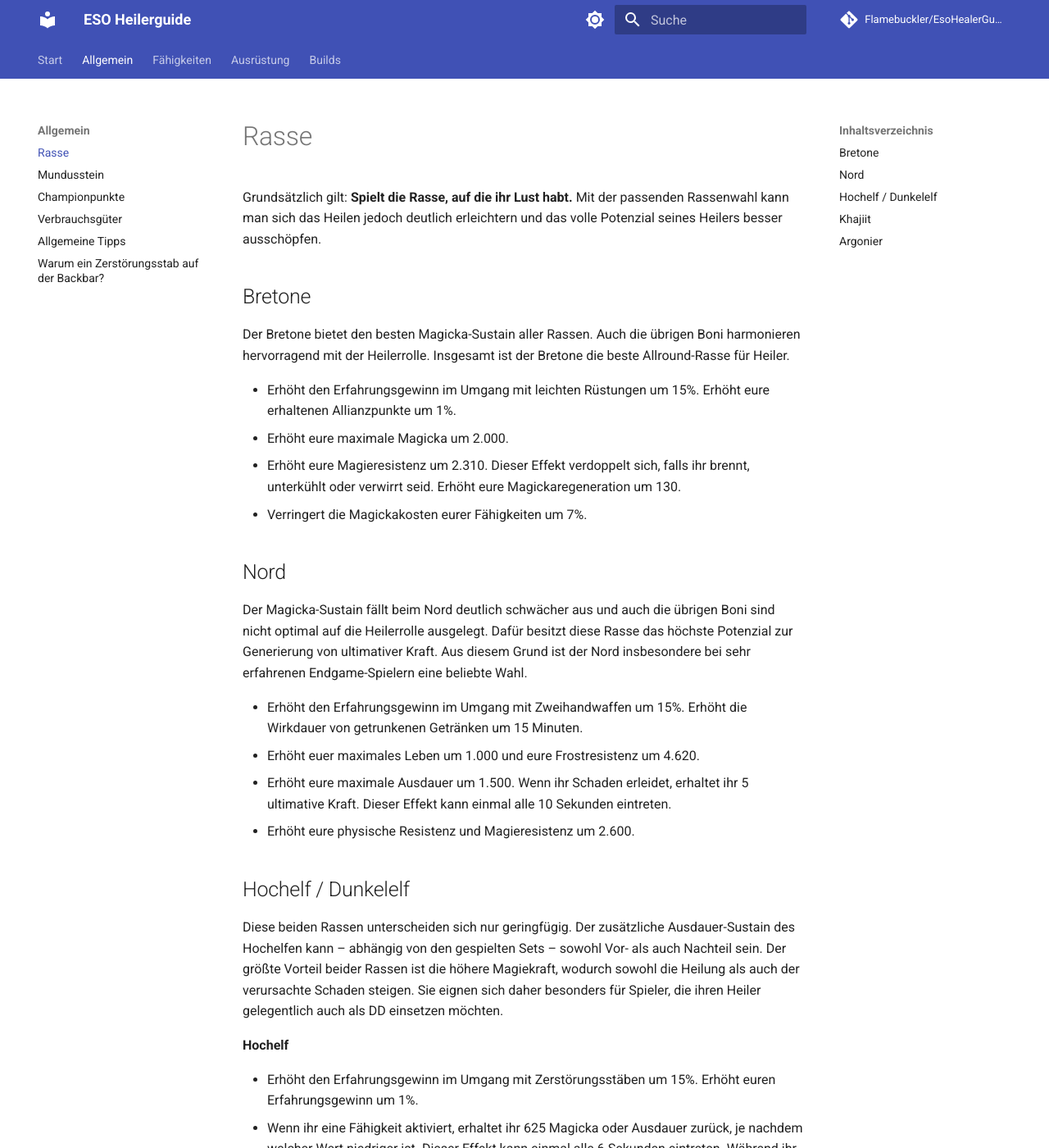
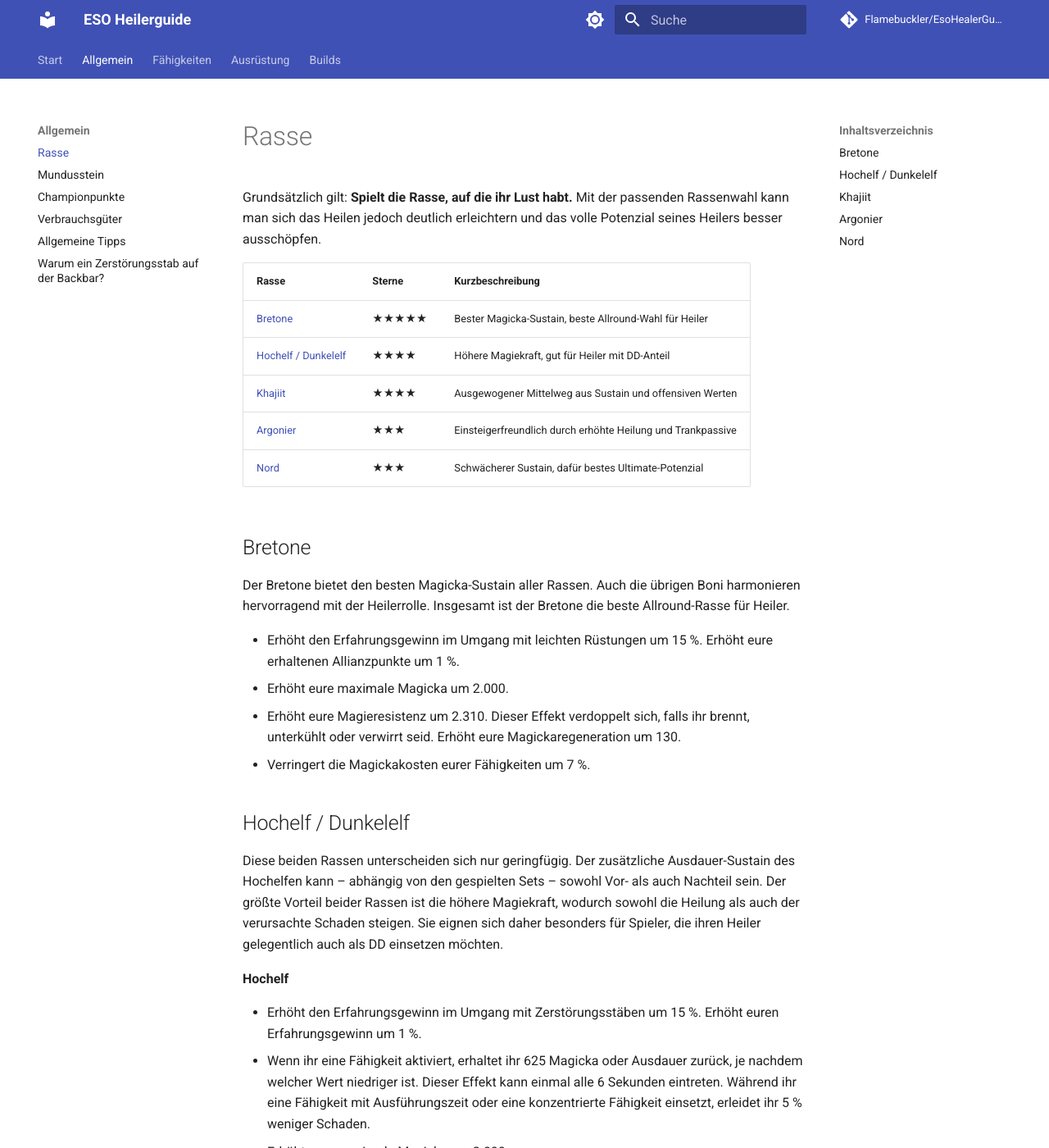
Before and after one commit to Flamebuckler/EsoHealerGuide, an MkDocs documentation site: the page built from docs/allgemein/race.md, in a window 1280 px wide and 1400 px high. Shown: the whole window at 82% size. Built offline with MkDocs 1.6.1 and Material for MkDocs 9.7.7, drawn with Linux system fonts in a browser that asks for light colours; comment, search, counter and statistics services are not loaded; some of the changed text lies outside the part shown.

Commit message:
Add race overview table and reorganize documentation
Added a summary table at the top of the race guide for quick comparison of all playable races with star ratings and descriptions. Reorganized the Nord section to appear last. Fixed spacing before percentage symbols throughout the document for consistent formatting. Minor text improvement: changed 'getrunkenen Getränken' to 'eingenommener Getränke' for more precise wording.

```diff
--- a/docs/allgemein/race.md
+++ b/docs/allgemein/race.md
@@ -1,24 +1,23 @@
 # Rasse
 
 Grundsätzlich gilt: **Spielt die Rasse, auf die ihr Lust habt.** Mit der passenden Rassenwahl kann man sich das Heilen jedoch deutlich erleichtern und das volle Potenzial seines Heilers besser ausschöpfen.
+
+| Rasse | Sterne | Kurzbeschreibung |
+|---|---|---|
+| [Bretone](#bretone) | ★★★★★ | Bester Magicka-Sustain, beste Allround-Wahl für Heiler |
+| [Hochelf / Dunkelelf](#hochelf-dunkelelf) | ★★★★ | Höhere Magiekraft, gut für Heiler mit DD-Anteil |
+| [Khajiit](#khajiit) | ★★★★ | Ausgewogener Mittelweg aus Sustain und offensiven Werten |
+| [Argonier](#argonier) | ★★★ | Einsteigerfreundlich durch erhöhte Heilung und Trankpassive |
+| [Nord](#nord) | ★★★ | Schwächerer Sustain, dafür bestes Ultimate-Potenzial |
 
 ## Bretone
 
 Der Bretone bietet den besten Magicka-Sustain aller Rassen. Auch die übrigen Boni harmonieren hervorragend mit der Heilerrolle. Insgesamt ist der Bretone die beste Allround-Rasse für Heiler.
 
-- Erhöht den Erfahrungsgewinn im Umgang mit leichten Rüstungen um 15%. Erhöht eure erhaltenen Allianzpunkte um 1%.
+- Erhöht den Erfahrungsgewinn im Umgang mit leichten Rüstungen um 15 %. Erhöht eure erhaltenen Allianzpunkte um 1 %.
 - Erhöht eure maximale Magicka um 2.000.
 - Erhöht eure Magieresistenz um 2.310. Dieser Effekt verdoppelt sich, falls ihr brennt, unterkühlt oder verwirrt seid. Erhöht eure Magickaregeneration um 130.
-- Verringert die Magickakosten eurer Fähigkeiten um 7%.
-
-## Nord
-
-Der Magicka-Sustain fällt beim Nord deutlich schwächer aus und auch die übrigen Boni sind nicht optimal auf die Heilerrolle ausgelegt. Dafür besitzt diese Rasse das höchste Potenzial zur Generierung von ultimativer Kraft. Aus diesem Grund ist der Nord insbesondere bei sehr erfahrenen Endgame-Spielern eine beliebte Wahl.
-
-- Erhöht den Erfahrungsgewinn im Umgang mit Zweihandwaffen um 15%. Erhöht die Wirkdauer von getrunkenen Getränken um 15 Minuten.
-- Erhöht euer maximales Leben um 1.000 und eure Frostresistenz um 4.620.
-- Erhöht eure maximale Ausdauer um 1.500. Wenn ihr Schaden erleidet, erhaltet ihr 5 ultimative Kraft. Dieser Effekt kann einmal alle 10 Sekunden eintreten.
-- Erhöht eure physische Resistenz und Magieresistenz um 2.600.
+- Verringert die Magickakosten eurer Fähigkeiten um 7 %.
 
 ## Hochelf / Dunkelelf
 
@@ -26,14 +25,14 @@
 
 **Hochelf**
 
-- Erhöht den Erfahrungsgewinn im Umgang mit Zerstörungsstäben um 15%. Erhöht euren Erfahrungsgewinn um 1%.
-- Wenn ihr eine Fähigkeit aktiviert, erhaltet ihr 625 Magicka oder Ausdauer zurück, je nachdem welcher Wert niedriger ist. Dieser Effekt kann einmal alle 6 Sekunden eintreten. Während ihr eine Fähigkeit mit Ausführungszeit oder eine konzentrierte Fähigkeit einsetzt, erleidet ihr 5% weniger Schaden.
+- Erhöht den Erfahrungsgewinn im Umgang mit Zerstörungsstäben um 15 %. Erhöht euren Erfahrungsgewinn um 1 %.
+- Wenn ihr eine Fähigkeit aktiviert, erhaltet ihr 625 Magicka oder Ausdauer zurück, je nachdem welcher Wert niedriger ist. Dieser Effekt kann einmal alle 6 Sekunden eintreten. Während ihr eine Fähigkeit mit Ausführungszeit oder eine konzentrierte Fähigkeit einsetzt, erleidet ihr 5 % weniger Schaden.
 - Erhöht eure maximale Magicka um 2.000.
 - Erhöht eure Magie- und Waffenkraft um 258.
 
 **Dunkelelf**
 
-- Erhöht euren Erfahrungsgewinn im Umgang mit zwei Waffen um 15%. Verringert den Umgebungsschaden, den ihr durch Lava erleidet, um 50%.
+- Erhöht euren Erfahrungsgewinn im Umgang mit zwei Waffen um 15 %. Verringert den Umgebungsschaden, den ihr durch Lava erleidet, um 50 %.
 - Erhöht eure maximale Magicka und Ausdauer um 1.910.
 - Erhöht eure Flammenresistenz um 4.620.
 - Erhöht eure Magie- und Waffenkraft um 258.
@@ -42,16 +41,25 @@
 
 Der Khajiit stellt einen Mittelweg zwischen Bretone und Hochelf bzw. Dunkelelf dar. Er bietet eine gute Mischung aus Sustain und offensiven Werten und eignet sich ebenfalls für Spieler, die ihren Heiler gelegentlich als DD einsetzen möchten.
 
-- Erhöht den Erfahrungsgewinn im Umgang mit mittleren Rüstungen um 15%. Erhöht eure Erfolgschancen beim Taschendiebstahl um 5%.
+- Erhöht den Erfahrungsgewinn im Umgang mit mittleren Rüstungen um 15 %. Erhöht eure Erfolgschancen beim Taschendiebstahl um 5 %.
 - Erhöht eure Lebens-, Magicka- und Ausdauerregeneration um 90.
 - Erhöht euer maximales Leben, eure maximale Magicka und eure maximale Ausdauer um 915.
-- Erhöht euren kritischen Schaden und eure kritische Heilung um 12%. Verringert euren Detektionsradius beim Schleichen um 3 Meter.
+- Erhöht euren kritischen Schaden und eure kritische Heilung um 12 %. Verringert euren Detektionsradius beim Schleichen um 3 Meter.
 
 ## Argonier
 
 Der Argonier ist eine gute Wahl für Einsteiger. Die erhöhte Heilung aus den Rassenpassiven kann fehlende Championpunkte teilweise ausgleichen, während die Trankpassive für einen sehr hohen Sustain sorgt. Je nach den gespielten Sets kann dieser zusätzliche Sustain jedoch sowohl Vor- als auch Nachteil sein.
 
-- Erhöht den Erfahrungsgewinn im Umgang mit Heilungsstäben um 15%. Erhöht euer Schwimmtempo um 50%.
-- Erhöht eure gewirkte Heilung um 6%.
+- Erhöht den Erfahrungsgewinn im Umgang mit Heilungsstäben um 15 %. Erhöht euer Schwimmtempo um 50 %.
+- Erhöht eure gewirkte Heilung um 6 %.
 - Erhöht euer maximales Leben um 1.000 und eure Seuchen- und Giftresistenz um 2.310.
 - Erhöht eure maximale Magicka und eure maximale Ausdauer um 1.000. Wenn ihr einen Trank zu euch nehmt, werden 3.125 Leben, Magicka und Ausdauer zurückerstattet.
+
+## Nord
+
+Der Magicka-Sustain fällt beim Nord deutlich schwächer aus und auch die übrigen Boni sind nicht optimal auf die Heilerrolle ausgelegt. Dafür besitzt diese Rasse das höchste Potenzial zur Generierung von ultimativer Kraft. Aus diesem Grund ist der Nord insbesondere bei sehr erfahrenen Endgame-Spielern eine beliebte Wahl.
+
+- Erhöht den Erfahrungsgewinn im Umgang mit Zweihandwaffen um 15 %. Erhöht die Wirkdauer eingenommener Getränke um 15 Minuten.
+- Erhöht euer maximales Leben um 1.000 und eure Frostresistenz um 4.620.
+- Erhöht eure maximale Ausdauer um 1.500. Wenn ihr Schaden erleidet, erhaltet ihr 5 ultimative Kraft. Dieser Effekt kann einmal alle 10 Sekunden eintreten.
+- Erhöht eure physische Resistenz und Magieresistenz um 2.600.
```
